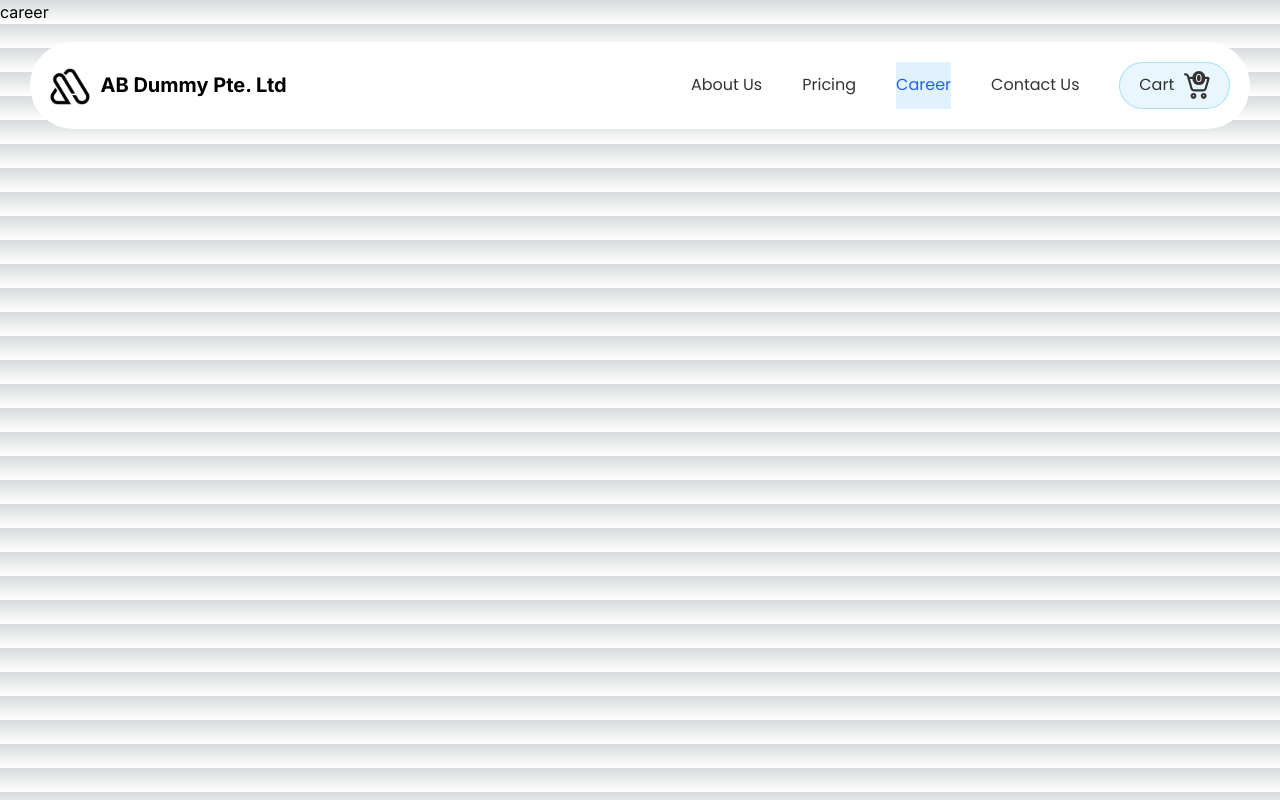
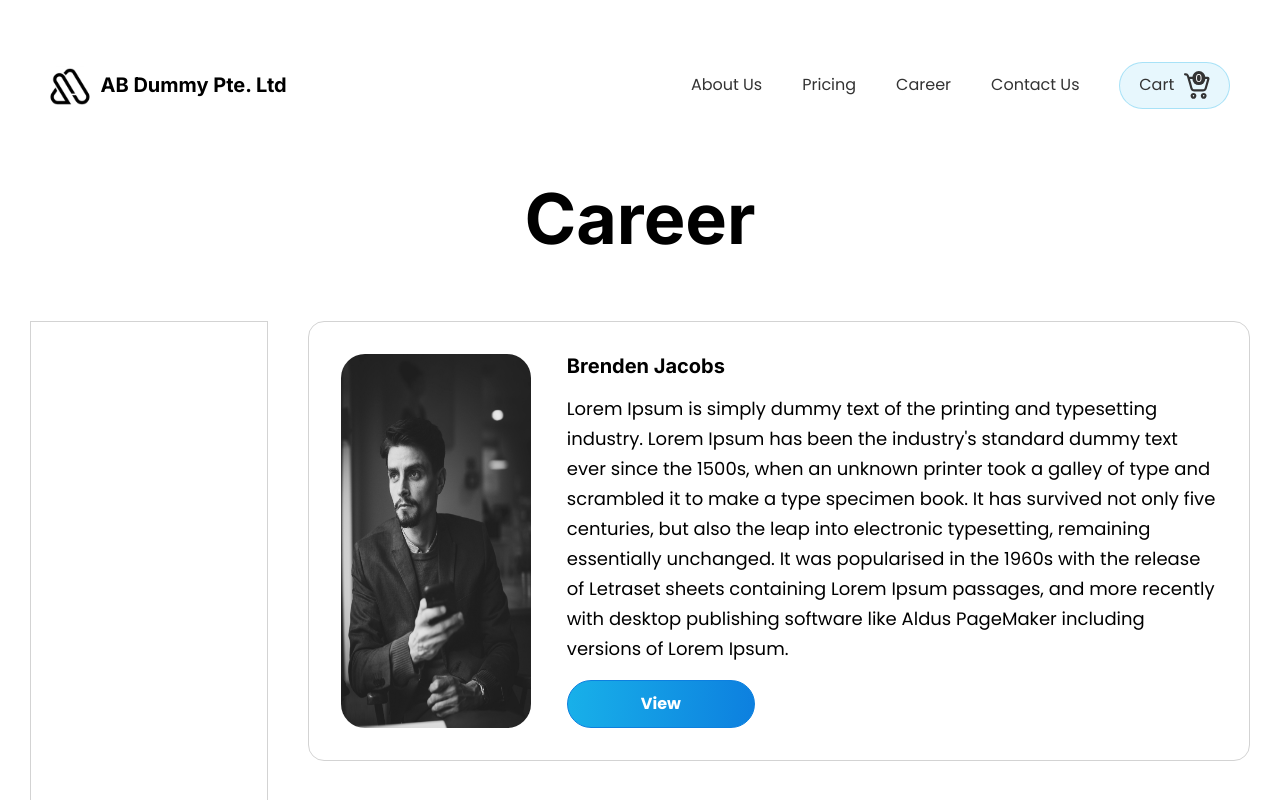
Before and after one commit to vihangkale/refy-assignment, a Next.js app: page /career in a window 1280 px wide. Shown: the top 800 px of the page. Built offline with nearby package versions, Linux system fonts and the light colour scheme.

Commit message:
career page finished

```diff
--- /dev/null
+++ b/app/actions.ts
@@ -0,0 +1,39 @@
+"use server";
+import { revalidatePath } from "next/cache";
+import { redirect } from "next/navigation";
+import { z } from "zod";
+const FormSchema = z.object({
+  id: z.string(),
+  name: z.string(),
+  email: z.string(),
+  address: z.string(),
+});
+export type State = {
+  errors?: {
+    name?: string[];
+    email?: string[];
+    address?: string[];
+  };
+  message?: string | null;
+};
+const CreateContact = FormSchema.omit({ id: true });
+//formdata prop from form action callback
+export async function createContact(prevState: State, formData: FormData) {
+  const validatedFields = CreateContact.safeParse({
+    name: formData.get("name"),
+    email: formData.get("email"),
+    address: formData.get("address"),
+  });
+  // If form validation fails, return errors early. Otherwise, continue.
+  if (!validatedFields.success) {
+    return {
+      errors: validatedFields.error.flatten().fieldErrors,
+      message: "Missing Fields. Failed to Create Invoice.",
+    };
+  }
+  // Prepare data for insertion into the database
+  const { name, email, address } = validatedFields.data;
+  console.log(name, email, address);
+  revalidatePath("/contact");
+  redirect("/contact");
+}
--- a/app/career/page.jsx
+++ b/app/career/page.jsx
@@ -1,3 +1,78 @@
+import Heading from "../ui/heading";
+import Image from "next/image";
+import avatar from "../assets/avatar.jpg";
+import { poppins } from "../ui/font";
+const cardData = [
+  {
+    name: "Brenden Jacobs",
+    description:
+      "Lorem Ipsum is simply dummy text of the printing and typesetting industry. Lorem Ipsum has been the industry's standard dummy text ever since the 1500s, when an unknown printer took a galley of type and scrambled it to make a type specimen book. It has survived not only five centuries, but also the leap into electronic typesetting, remaining essentially unchanged. It was popularised in the 1960s with the release of Letraset sheets containing Lorem Ipsum passages, and more recently with desktop publishing software like Aldus PageMaker including versions of Lorem Ipsum.",
+  },
+  {
+    name: "Brenden Jacobs",
+    description:
+      "Lorem Ipsum is simply dummy text of the printing and typesetting industry. Lorem Ipsum has been the industry's standard dummy text ever since the 1500s, when an unknown printer took a galley of type and scrambled it to make a type specimen book. It has survived not only five centuries, but also the leap into electronic typesetting, remaining essentially unchanged. It was popularised in the 1960s with the release of Letraset sheets containing Lorem Ipsum passages, and more recently with desktop publishing software like Aldus PageMaker including versions of Lorem Ipsum.",
+  },
+  {
+    name: "Brenden Jacobs",
+    description:
+      "Lorem Ipsum is simply dummy text of the printing and typesetting industry. Lorem Ipsum has been the industry's standard dummy text ever since the 1500s, when an unknown printer took a galley of type and scrambled it to make a type specimen book. It has survived not only five centuries, but also the leap into electronic typesetting, remaining essentially unchanged. It was popularised in the 1960s with the release of Letraset sheets containing Lorem Ipsum passages, and more recently with desktop publishing software like Aldus PageMaker including versions of Lorem Ipsum.",
+  },
+
+  {
+    name: "Brenden Jacobs",
+    description:
+      "Lorem Ipsum is simply dummy text of the printing and typesetting industry. Lorem Ipsum has been the industry's standard dummy text ever since the 1500s, when an unknown printer took a galley of type and scrambled it to make a type specimen book. It has survived not only five centuries, but also the leap into electronic typesetting, remaining essentially unchanged. It was popularised in the 1960s with the release of Letraset sheets containing Lorem Ipsum passages, and more recently with desktop publishing software like Aldus PageMaker including versions of Lorem Ipsum.",
+  },
+  {
+    name: "Brenden Jacobs",
+    description:
+      "Lorem Ipsum is simply dummy text of the printing and typesetting industry. Lorem Ipsum has been the industry's standard dummy text ever since the 1500s, when an unknown printer took a galley of type and scrambled it to make a type specimen book. It has survived not only five centuries, but also the leap into electronic typesetting, remaining essentially unchanged. It was popularised in the 1960s with the release of Letraset sheets containing Lorem Ipsum passages, and more recently with desktop publishing software like Aldus PageMaker including versions of Lorem Ipsum.",
+  },
+  {
+    name: "Brenden Jacobs",
+    description:
+      "Lorem Ipsum is simply dummy text of the printing and typesetting industry. Lorem Ipsum has been the industry's standard dummy text ever since the 1500s, when an unknown printer took a galley of type and scrambled it to make a type specimen book. It has survived not only five centuries, but also the leap into electronic typesetting, remaining essentially unchanged. It was popularised in the 1960s with the release of Letraset sheets containing Lorem Ipsum passages, and more recently with desktop publishing software like Aldus PageMaker including versions of Lorem Ipsum.",
+  },
+];
 export default function Page() {
-  return <>career</>;
+  return (
+    <div className="py-[175.51px] flex flex-col gap-y-[60px] px-[30px] bg-white">
+      <Heading text="Career" className="text-center" />
+      <div className="flex flex-col md:flex-row gap-[40px]">
+        <div className="border border-solid border-[lightgrey] p-[32px] w-full md:w-1/5"></div>
+        <div className="flex flex-col gap-[40px] w-full md:w-4/5">
+          {cardData?.map(({ name, description }, id) => (
+            <div
+              key={id}
+              className="flex flex-col md:flex-row rounded-[1rem] gap-[36px] p-[32px] border border-solid border-[lightgrey]"
+            >
+              <Image
+                className="rounded-[24px]"
+                src={avatar}
+                width={190}
+                height={190}
+              />
+              <div className="flex flex-col gap-[1rem]">
+                <p className="font-bold text-[20px] leading-[24px] text-black">
+                  {name}
+                </p>
+                <p
+                  className={`${poppins.className} font-normal text-[18px] leading-[30px] text-black`}
+                >
+                  {description}
+                </p>
+
+                <button
+                  className={`${poppins.className} flex justify-center items-center text-white leading-[24px] text-base font-bold w-[188px] h-[48px] border border-solid border-[#0D80DF] rounded-[24px] getStarted-gradient`}
+                >
+                  View
+                </button>
+              </div>
+            </div>
+          ))}
+        </div>
+      </div>
+    </div>
+  );
 }
--- a/app/contact/page.jsx
+++ b/app/contact/page.jsx
@@ -1,8 +1,12 @@
+"use client";
 import Heading from "../ui/heading";
 import Image from "next/image";
 import { poppins, opensans } from "../ui/font";
 import hero from "../assets/aboutHero.svg";
 import map from "../assets/map.svg";
+import { createContact } from "../actions";
+import { useFormState } from "react-dom";
+
 const inputs = [
   {
     label: "Name",
@@ -18,8 +22,10 @@ const inputs = [
   },
 ];
 export default function Page() {
+  const [errorMessage, dispatch] = useFormState(createContact, undefined);
+
   return (
-    <div className="py-[175.51px] flex flex-col gap-y-[60px] px-[30px]">
+    <div className="py-[175.51px] flex flex-col gap-y-[60px] px-[30px] bg-white">
       <Heading text="Contact Us" className="text-center" />
       <div className="flex flex-col md:flex-row gap-[40px]">
         <div className="w-full md:w-2/4 flex flex-col gap-[36px]">
@@ -29,11 +35,14 @@ export default function Page() {
             Lorem ipsum dolor sit amet consectetur. Ultrices feugiat sed proin
             metus.
           </p>
-
+          <form
+            action={dispatch}
+            className="space-y-3 flex flex-col gap-[36px]"
+          >
             {inputs?.map(({ label, name }) => (
               <input
                 key={name}
-              className={`${opensans.className} border border-solid border-[#18B0E9] rounded-[3px] w-full h-[56px] px-[20px] py-[12px] text-[14px] font-normal text-black`}
+                className={`${opensans.className} border border-solid border-[#8B90B6] rounded-[3px] w-full h-[56px] px-[20px] py-[12px] text-[14px] font-normal text-black`}
                 type="text"
                 placeholder={label}
                 name={name}
@@ -42,6 +51,7 @@ export default function Page() {
             <button className="w-[188px] h-[48px] justofy-center items-center getStarted-gradient border border-solid border-[#0D80DF] rounded-[24px] font-bold text-[#FFFFFF] leading-[24px] text-base text-white">
               Submit
             </button>
+          </form>
         </div>
         <Image className="w-full md:w-2/4" src={hero} alt="about" />
       </div>
--- a/app/ui/navlinks.jsx
+++ b/app/ui/navlinks.jsx
@@ -46,10 +46,7 @@ export default function NavLinks() {
             className={clsx(
               `${poppins.className} ${
                 className ? className : ""
-              } flex grow items-center justify-center text-basefont-normal	leading-[26px] text-[#333333] gap-x-2.5`,
-              {
-                "bg-sky-100 text-blue-600": pathname === href,
-              }
+              } flex grow items-center justify-center text-basefont-normal	leading-[26px] text-[#333333] gap-x-2.5`
             )}
           >
             {/* <LinkIcon className="w-6" /> */}
--- a/app/ui/pricing/table.jsx
+++ b/app/ui/pricing/table.jsx
@@ -1,7 +1,7 @@
 export default function table({ header, data }) {
   return (
-    <table>
-      <thead className="bg-[#B9B9B9] p-2">
+    <table className="rounded-[1rem]">
+      <thead className="bg-[#B9B9B9] p-2 rounded-[1rem]">
         {header?.map(({ title, value }) => (
           <th key={value}>{title}</th>
         ))}
@@ -10,7 +10,9 @@ export default function table({ header, data }) {
         {data?.map((obj, idx) => (
           <tr key={idx} className="border border-solid border-[#000000]">
             {header?.map(({ value, id }) => (
-              <td key={id}>{obj[value]}</td>
+              <td key={id} className="p-2">
+                {obj[value]}
+              </td>
             ))}
           </tr>
         ))}
--- a/package.json
+++ b/package.json
@@ -13,7 +13,8 @@
     "framer-motion": "^11.1.7",
     "next": "14.2.3",
     "react": "^18",
-    "react-dom": "^18"
+    "react-dom": "^18",
+    "zod": "^3.23.6"
   },
   "devDependencies": {
     "@types/node": "20.12.8",
```
Also changed, not shown: app/assets/avatar.jpg (added), 1 other file (tests, documents, lock files or other folders). Lines whose indentation alone changed are shown as unchanged.
